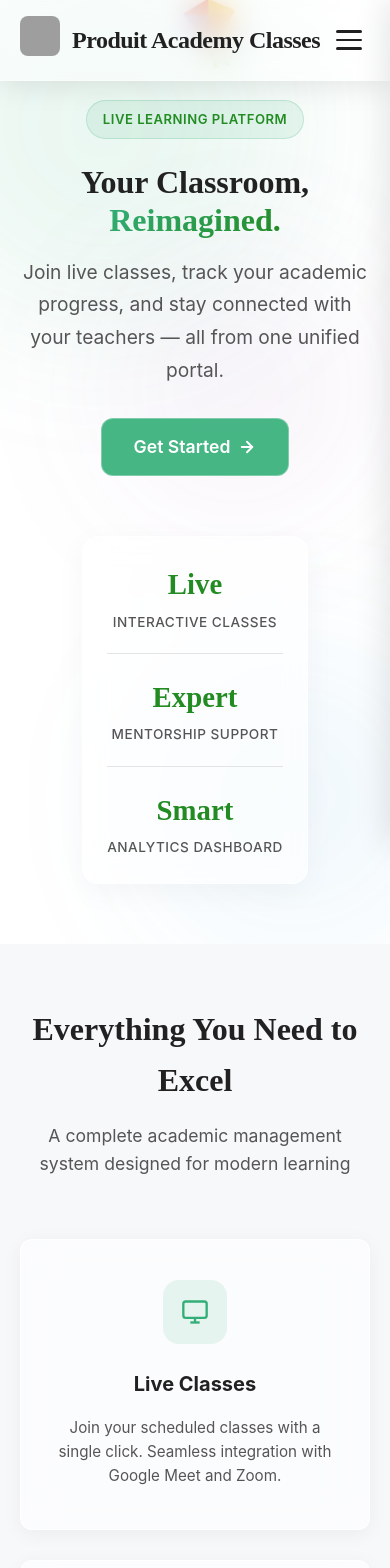
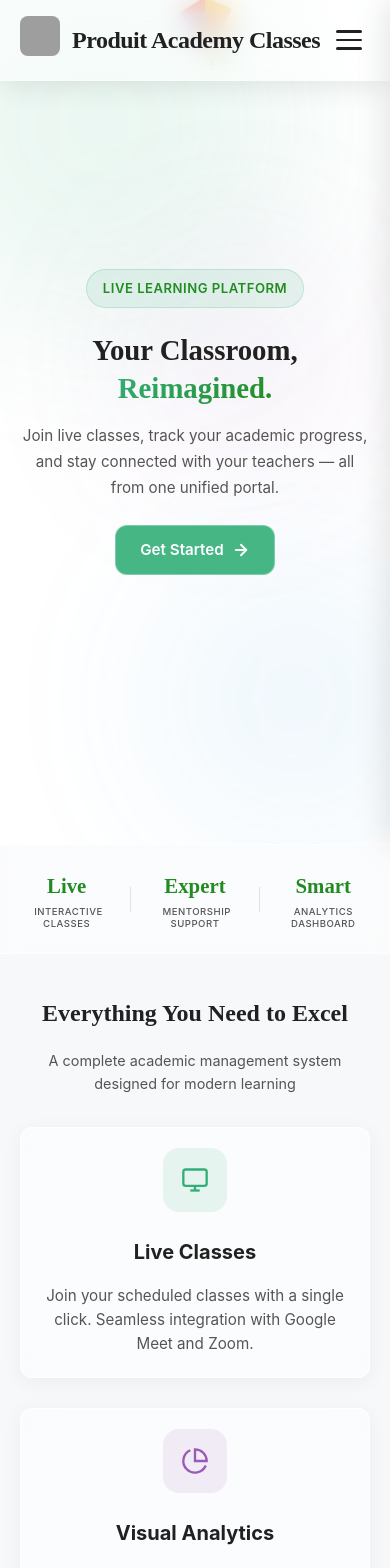
Before and after one commit to produit-academy/produit-academy-classes, a Next.js app: page / in a window 390 px wide. Shown: the top 1568 px of the page. Built offline with nearby package versions, Linux system fonts and the light colour scheme; no server answers; grey boxes are pictures that could not be loaded.

Commit message:
responsive

```diff
--- a/pages/_app.js
+++ b/pages/_app.js
@@ -7,6 +7,7 @@ function MyApp({ Component, pageProps }) {
   return (
     <AuthProvider>
       <Head>
+        <meta name="viewport" content="width=device-width, initial-scale=1, viewport-fit=cover" />
         <title>Produit Academy Classes | Live Academic Portal</title>
         <link rel="icon" href="/logo.png" />
       </Head>
--- a/pages/_document.js
+++ b/pages/_document.js
@@ -4,7 +4,6 @@ export default function Document() {
   return (
     <Html lang="en">
       <Head>
-        <meta name="viewport" content="width=device-width, initial-scale=1, viewport-fit=cover" />
         <link rel="icon" type="image/x-icon" href="/logo.ico" />
         <link rel="shortcut icon" type="image/x-icon" href="/logo.ico" />
         <link rel="icon" type="image/png" sizes="32x32" href="/logo.png" />
--- a/pages/help-center.js
+++ b/pages/help-center.js
@@ -18,7 +18,7 @@ export default function HelpCenter() {
                             Welcome to the Produit Classes Help Center. How can we assist you today?
                         </p>
 
-                        <div style={{ display: 'grid', gridTemplateColumns: 'repeat(auto-fit, minmax(300px, 1fr))', gap: '30px' }}>
+                        <div style={{ display: 'grid', gridTemplateColumns: 'repeat(auto-fit, minmax(min(100%, 300px), 1fr))', gap: '30px' }}>
                             <div className="glass-card" style={{ padding: '30px', background: 'var(--background-white)', textAlign: 'left' }}>
                                 <h3 style={{ marginBottom: '15px', color: 'var(--text-primary)' }}>Account & Login</h3>
                                 <p style={{ color: 'var(--text-secondary)', lineHeight: '1.6' }}>Issues with signing up, logging in, or resetting your password.</p>
--- a/pages/index.js
+++ b/pages/index.js
@@ -86,7 +86,17 @@ export default function Home() {
                 </a>
               </motion.div>
 
-              {/* Animated Stats */}
+            </div>
+          </div>
+
+          {/* Animated gradient orbs */}
+          <div className={`${styles.heroOrb} ${styles.heroOrb1}`} />
+          <div className={`${styles.heroOrb} ${styles.heroOrb2}`} />
+          <div className={`${styles.heroOrb} ${styles.heroOrb3}`} />
+        </section>
+
+        {/* Animated Stats Overlapping Below Resulting in cleaner first-screen */}
+        <div className={styles.heroStatsWrapper}>
           <motion.div className={styles.heroStats} variants={containerVariants} initial="hidden" whileInView="visible" viewport={{ once: true, amount: 0.5 }}>
             <motion.div variants={itemVariants} className={styles.heroStat}>
               <span className={styles.heroStatValue}>Live</span>
@@ -104,13 +114,7 @@ export default function Home() {
             </motion.div>
           </motion.div>
         </div>
-          </div>
 
-          {/* Animated gradient orbs */}
-          <div className={`${styles.heroOrb} ${styles.heroOrb1}`} />
-          <div className={`${styles.heroOrb} ${styles.heroOrb2}`} />
-          <div className={`${styles.heroOrb} ${styles.heroOrb3}`} />
-        </section>
 
         {/* ============ FEATURES SECTION ============ */}
         <section className={styles.featuresSection} id="features">
--- a/styles/Home.module.css
+++ b/styles/Home.module.css
@@ -60,7 +60,17 @@
   display: flex;
   gap: 16px;
   justify-content: center;
-  margin-bottom: 60px;
+  margin-bottom: 0px;
+}
+
+.heroStatsWrapper {
+  width: 100%;
+  background-color: rgba(255, 255, 255, 0.5);
+  backdrop-filter: blur(10px);
+  -webkit-backdrop-filter: blur(10px);
+  padding: 1.5rem 0;
+  border-top: 1px solid rgba(255, 255, 255, 0.6);
+  border-bottom: 1px solid rgba(255, 255, 255, 0.6);
 }
 
 .heroBtn {
@@ -74,17 +84,11 @@
 /* Hero Stats Row */
 .heroStats {
   display: flex;
-  justify-content: center;
+  justify-content: space-around;
   align-items: center;
-  gap: 32px;
-  padding: 24px;
-  background: rgba(255, 255, 255, 0.6);
-  backdrop-filter: blur(12px);
-  -webkit-backdrop-filter: blur(12px);
-  border-radius: 16px;
-  border: 1px solid rgba(255, 255, 255, 0.8);
-  box-shadow: 0 8px 32px rgba(0, 0, 0, 0.04);
-  max-width: fit-content;
+  flex-wrap: wrap;
+  gap: 1rem;
+  max-width: 1200px;
   margin: 0 auto;
 }
 
@@ -224,7 +228,7 @@
 
 .featuresGrid {
   display: grid;
-  grid-template-columns: repeat(auto-fit, minmax(300px, 1fr));
+  grid-template-columns: repeat(auto-fit, minmax(min(100%, 300px), 1fr));
   gap: 30px;
 }
 
@@ -356,18 +360,29 @@
 
 /* RESPONSIVE */
 @media (max-width: 768px) {
-  .heroSection { padding: 100px 0 60px; min-height: auto; }
-  .heroTitle { font-size: 2.8rem; }
-  .heroStats { flex-direction: column; gap: 20px; width: 100%; }
-  .heroStatDivider { width: 100%; height: 1px; }
+  .heroSection {
+    padding: 4rem 1rem;
+    min-height: 100vh;
+    display: flex;
+    flex-direction: column;
+    justify-content: center;
+    align-items: center;
+  }
+  .heroTitle { font-size: 2.5rem; }
+  .heroSubtitle { font-size: 1.1rem; }
+  .heroStats { flex-direction: row; gap: 10px; width: 100%; padding: 0.5rem; }
+  .heroStatDivider { width: 1px; height: 30px; }
+  .heroStatValue { font-size: 1.5rem; }
+  .heroStatLabel { font-size: 0.7rem; text-align: center; max-width: 80px; line-height: 1.2; }
   .featuresSection, .ctaSection { padding: 60px 0; }
-  .sectionTitle { font-size: 2rem; }
+  .sectionTitle { font-size: 2rem; padding: 0 0.5rem; }
+  .sectionSubtitle { font-size: 1rem; margin-bottom: 2rem; padding: 0 0.5rem; }
   .ctaCard { padding: 40px 20px; }
 
   .contactContainer {
     flex-direction: column;
     gap: 2rem;
-    padding: 2rem 1rem;
+    padding: 2rem 1.5rem;
   }
 
   .contactForm {
@@ -377,17 +392,33 @@
 
   .contactInfo {
     width: 100%;
-    align-items: center;
-    text-align: center;
+    align-items: flex-start;
+    text-align: left;
     padding-top: 2rem;
     border-top: 1px solid rgba(0, 0, 0, 0.05);
   }
 
   .contactInfoItem {
-    text-align: center;
+    text-align: left;
   }
 }
 
 @media (max-width: 480px) {
-  .heroTitle { font-size: 2rem; }
+  .heroSection { padding: 3rem 0; min-height: 100vh; }
+  .heroTitle { font-size: 1.8rem; line-height: 1.3; }
+  .heroSubtitle { font-size: 0.95rem; margin-bottom: 24px; }
+  .heroBtn { padding: 12px 24px; font-size: 0.95rem; }
+
+  .heroStatsWrapper { margin-top: 0; padding: 1rem 0; }
+  .heroStats { padding: 0.5rem; gap: 5px; flex-wrap: nowrap; justify-content: space-evenly; }
+  .heroStatValue { font-size: 1.3rem; }
+  .heroStatLabel { font-size: 0.6rem; max-width: 65px; }
+  .heroStatDivider { height: 25px; }
+
+  .featuresSection, .ctaSection { padding: 40px 0; }
+  .sectionTitle { font-size: 1.5rem; }
+  .sectionSubtitle { font-size: 0.9rem; }
+  .featureCard { padding: 20px 15px; }
+
+  .contactContainer { padding: 1.5rem 1rem; gap: 1.5rem; }
 }
```
Also changed, not shown: styles/Auth.module.css (+9 -0 lines). Lines whose indentation alone changed are shown as unchanged.
